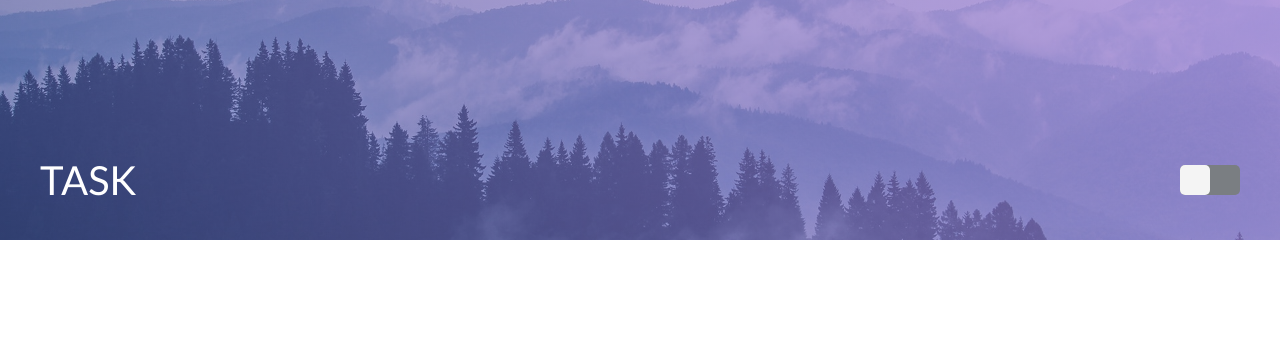
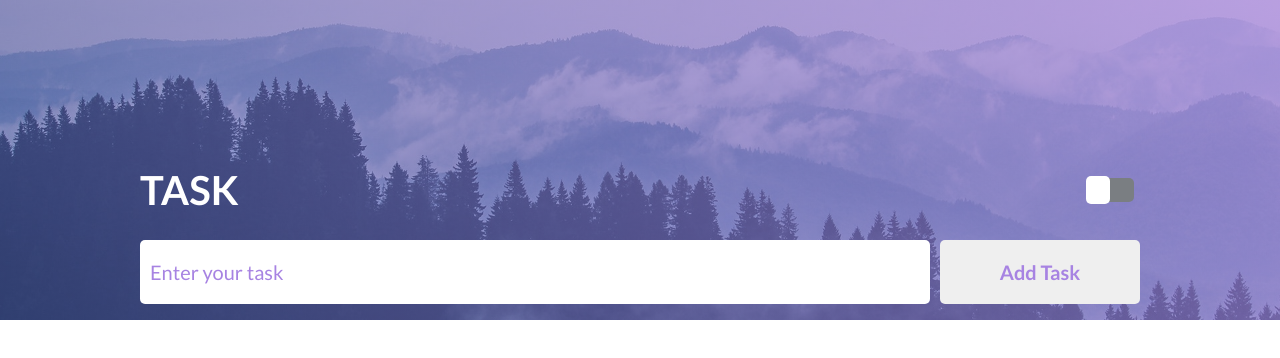
Before and after one commit to alkhimenok/task-list, a React (Create React App) app: page / in a window 1280 px wide. Shown: the top 358 px of the page. Built offline with nearby package versions, Linux system fonts and the light colour scheme.

Commit message:
add(Form): form styles

```diff
--- a/src/App.js
+++ b/src/App.js
@@ -1,10 +1,12 @@
 import React from 'react'
 import Header from './components/Header'
+import Main from './components/Main'
 
 const App = () => {
 	return (
 		<div className="wrapper">
 			<Header />
+			<Main />
 		</div>
 	)
 }
--- /dev/null
+++ b/src/components/Form.jsx
@@ -0,0 +1,19 @@
+import React from 'react'
+
+const Form = ({ parentBlockClass }) => {
+	return (
+		<form className={[parentBlockClass, 'form'].join(' ')}>
+			<fieldset className="form__item">
+				<input className="form__input" id="taskInput" type="text" placeholder=" " />
+				<label className="form__label" htmlFor="taskInput">
+					Enter your task
+				</label>
+			</fieldset>
+			<button className="form__btn" type="submit">
+				add task
+			</button>
+		</form>
+	)
+}
+
+export default Form
--- a/src/components/Header.jsx
+++ b/src/components/Header.jsx
@@ -1,4 +1,4 @@
-import React, { useState, useEffect } from 'react'
+import React, { useState, useEffect, useMemo } from 'react'
 import Container from './common/Container'
 import Body from './common/Body'
 import Image from './common/Image'
@@ -8,7 +8,7 @@ const Header = () => {
 	const [switchClassName, setSwitchClassName] = useState('header__switch')
 	const [currentBackgroundIndex, setCurrentBackgroundIndex] = useState(0)
 
-	const backgroundSrcList = ['backgrounds/1.jpg', 'backgrounds/2.jpg', 'backgrounds/3.jpg']
+	const backgroundSrcList = useMemo(() => ['backgrounds/1.jpg', 'backgrounds/2.jpg', 'backgrounds/3.jpg'], [])
 
 	const handleSwitchClick = () => {
 		setSwitchClassName(prev => (prev.includes('switch--active') ? 'header__switch' : 'header__switch switch--active'))
@@ -25,7 +25,7 @@ const Header = () => {
 				return isNext ? prev + 1 : prev - 1
 			})
 		}, 10000)
-	}, [])
+	}, [backgroundSrcList])
 
 	return (
 		<header className="header">
--- /dev/null
+++ b/src/components/Main.jsx
@@ -0,0 +1,18 @@
+import React from 'react'
+import Body from './common/Body'
+import Container from './common/Container'
+import Form from './Form'
+
+const Main = () => {
+	return (
+		<main className="main">
+			<Container parentBlockClass={'main__container'}>
+				<Body parentBlockClass={'main__body'}>
+					<Form parentBlockClass={'main__form'} />
+				</Body>
+			</Container>
+		</main>
+	)
+}
+
+export default Main
--- a/src/index.css
+++ b/src/index.css
@@ -21,3 +21,11 @@
 /* ----- header */
 @import './styles/components/header.css';
 /* header ----- */
+
+/* ----- form */
+@import './styles/components/form.css';
+/* form ----- */
+
+/* ----- main */
+@import './styles/components/main.css';
+/* main ----- */
--- a/src/styles/components/common.css
+++ b/src/styles/components/common.css
@@ -1,3 +1,13 @@
+.wrapper {
+	min-height: 100vh;
+	display: flex;
+	align-items: center;
+	justify-content: flex-start;
+	flex-direction: column;
+}
+.wrapper > * {
+	width: 100%;
+}
 .container {
 	max-width: calc(var(--max-width) + var(--sm-size) * 2);
 	margin: 0 auto;
@@ -13,11 +23,17 @@
 }
 
 .switch {
-	position: relative;
+	display: flex;
+	align-items: center;
+	justify-content: center;
 	width: var(--xxl-size);
-	height: var(--lg-size);
-	background-color: transparent;
+	height: var(--xxl-size);
+	border-radius: var(--border-radius-circle);
+	transition: var(--delay);
 	cursor: pointer;
+}
+.switch:hover {
+	background-color: var(--primary-dark-color);
 }
 .switch--active .switch__track {
 	background-color: var(--third-color);
@@ -27,8 +43,9 @@
 	background-color: var(--secondary-color);
 }
 .switch__track {
-	width: 100%;
-	height: 100%;
+	position: relative;
+	width: 80%;
+	height: 40%;
   background-color: var(--secondary-dark-color);
 	border-radius: var(--border-radius-superellipse);
 	transition: var(--delay);
@@ -36,10 +53,10 @@
 .switch__thumb {
   position: absolute;
 	left: 0;
-	top: 0;
+	top: -10%;
 	width: 50%;
-	height: 100%;
-  background-color: var(--primary-dark-color);
+	height: 120%;
+  background-color: var(--third-color);
 	border-radius: var(--border-radius-superellipse);
 	transition: var(--delay);
 }
--- /dev/null
+++ b/src/styles/components/form.css
@@ -0,0 +1,47 @@
+.form {
+  display: flex;
+  align-items: center;
+  justify-content: space-between;
+  transform: translate(0, -10vh);
+}
+.form__item {
+  position: relative;
+  flex: 0 1 80%;
+  margin: 0 var(--sm-size) 0 0;
+}
+.form__input {
+  width: 100%;
+  padding: var(--md-size) var(--sm-size);
+  font-size: var(--md-size);
+  border: none;
+  border-radius: var(--border-radius-superellipse);
+}
+.form__input:focus + .form__label,
+.form__input:not(:placeholder-shown) + .form__label {
+  top: -30%;
+  left: 0;
+  color: var(--third-color);
+}
+.form__label {
+  position: absolute;
+  top: 50%;
+  left: var(--sm-size);
+  transform: translate(0, -50%);
+  font-size: var(--md-size);
+  transition: var(--delay);
+}
+.form__btn {
+  flex: 0 0 20%;
+  padding: var(--md-size) var(--sm-size);
+  font-family: var(--secondary-font);
+  font-size: var(--md-size);
+  text-transform: capitalize;
+  border: none;
+  border-radius: var(--border-radius-superellipse);
+  transition: var(--delay);
+  cursor: pointer;
+}
+.form__btn:hover {
+  color: var(--third-color);
+  background-color: var(--primary-color);
+}
--- a/src/styles/components/header.css
+++ b/src/styles/components/header.css
@@ -1,6 +1,6 @@
 .header {
 	position: relative;
-	height: 30vh;
+	height: 40vh;
   overflow: hidden;
 	user-select: none;
 }
@@ -31,9 +31,10 @@
 	display: flex;
 	align-items: center;
 	justify-content: space-between;
-	transform: translate(0, -200%);
+	transform: translate(0, -20vh);
 }
 .header__title {
+	font-family: var(--secondary-font);
 	font-size: var(--xl-size);
 	text-transform: uppercase;
 	color: var(--third-color);
--- /dev/null
+++ b/src/styles/components/main.css
@@ -0,0 +1,4 @@
+.main {}
+.main__container {}
+.main__body {}
+.main__form {}
--- a/src/styles/reset.css
+++ b/src/styles/reset.css
@@ -2,22 +2,28 @@
 
 * {
 	box-sizing: border-box;
+	outline: none;
 }
 html,
-body {
+body,
+input,
+button {
 	font-family: var(--primary-font);
 	color: var(--primary-color);
 }
 @media screen and (min-width: 577px) {
 	html,
 	body,
-	input {
+	input,
+	button {
 		font-size: 10px;
 	}
 }
 @media screen and (max-width: 576px) {
 	html,
-	body {
+	body,
+	input,
+	button {
 		font-size: calc(0px + 10 * (100vw / 576));
 	}
 }
--- a/src/styles/variables.css
+++ b/src/styles/variables.css
@@ -1,9 +1,9 @@
 :root {
-	--max-width: 1200px;
+	--max-width: 1000px;
 	--base-size: 1rem;
 	--xs-size: calc(var(--base-size) * 0.5);
 	--sm-size: calc(var(--base-size) * 1);
-	--md-size: calc(var(--base-size) * 1.5);
+	--md-size: calc(var(--base-size) * 2);
 	--lg-size: calc(var(--base-size) * 3);
 	--xl-size: calc(var(--base-size) * 4);
 	--xxl-size: calc(var(--base-size) * 6);
@@ -11,9 +11,9 @@
 	--primary-color: #a783e2;
 	--secondary-color: #4554b1;
 	--third-color: #ffffff;
-	--primary-dark-color: #f4f4f4;
+	--primary-dark-color: #cccccc;
 	--secondary-dark-color: #7a7e82;
-	--third-dark-color: #000000;
+	--third-dark-color: #c5c5c5;
 	--danger-color: #d04840;
 	--warning-color: #e3d464;
 	--success-color: #55adc3;
@@ -28,7 +28,7 @@
 	--thick-border: calc(var(--base-size) * 0.6) solid;
 
 	--delay: 0.2s;
-	--long-delay: 0.8s ease-in-out;
+	--long-delay: 1s ease-in-out;
 
 	--breakpoint-xs-min: 0px;
 	--breakpoint-xs-max: 576px;
```
